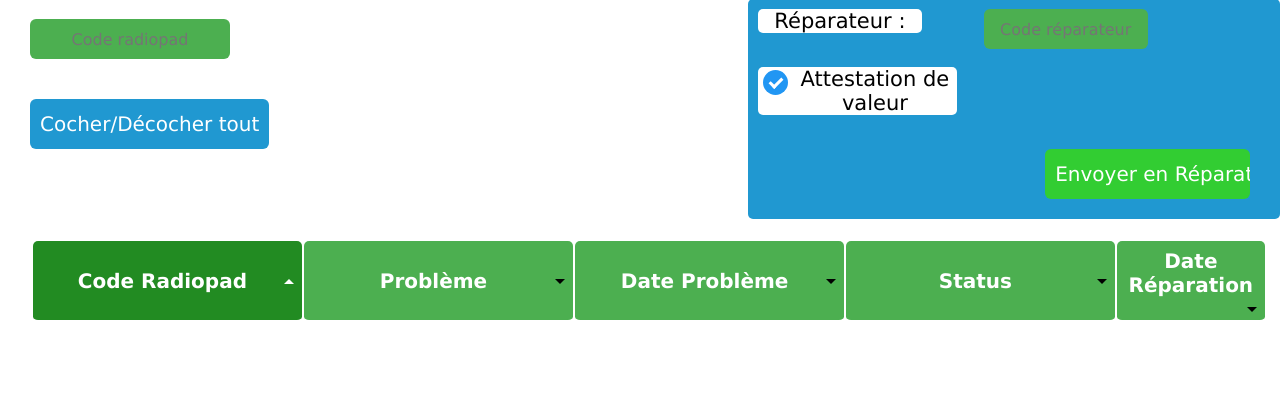
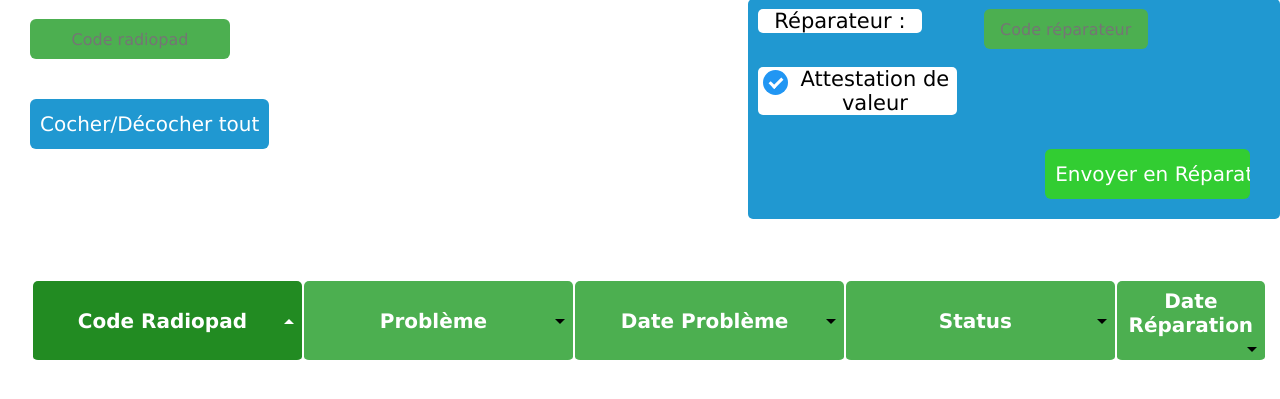
Before and after one commit to andradet44/HyperPad, a PHP site: page /envoyer_reparation.php in a window 1280 px wide. Shown: the part 223-622 px from the top of the page. Run offline with PHP 8.4, Linux system fonts and the light colour scheme; the visitor is signed in with stand-in values (Sample User, id 1); data comes from the database, SQL or seed files in the repository; data that the repository does not hold is empty.

Commit message:
bugs fixed

```diff
--- a/admin.php
+++ b/admin.php
@@ -436,8 +436,6 @@ $mysqli = new mysqli(DB_HOST, DB_LOGIN, DB_PWD, DB_NAME); mysqli_set_charset($my
 							<input onclick="document.location.href='envoyer_reparation.php'" class="ok" style="display: block" type="submit" value="A Envoyer en Réparation">
 						</div>
 
-						<h3> Envoyer en Réparation </h3>
-
 
 							<h3> Supprimer toutes les pannes avant le (date) </h3>
 
--- a/css/pannes.css
+++ b/css/pannes.css
@@ -141,6 +141,10 @@ th, td{
   margin-right: 20px;
 }
 
+table{
+  margin-top: 100px;
+}
+
 /* CSS INTERNET */
 
 /* The container */
@@ -173,14 +177,13 @@ th, td{
   left: 0;
   height: 25px;
   width: 25px;
-  background-color: #eee;
+  background: #1E90FF;
+  border-radius: 100%;
 }
 
 .douane{
   margin-left: 5px;
   margin-top: 2.5px;
-  background: #1E90FF;
-  border-radius: 100%;
 }
 
 /* On mouse-over, add a grey background color */
```
Also changed, not shown: reparations.php (+3 -4 lines).
